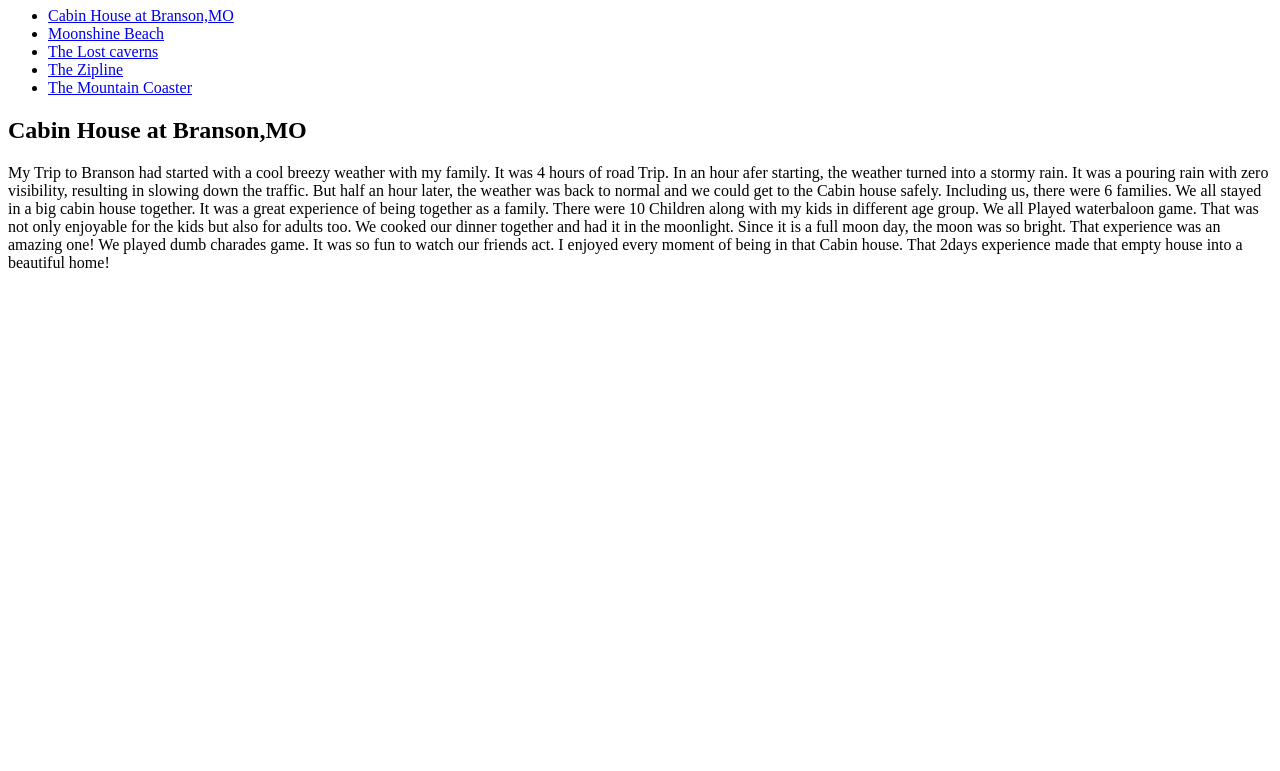
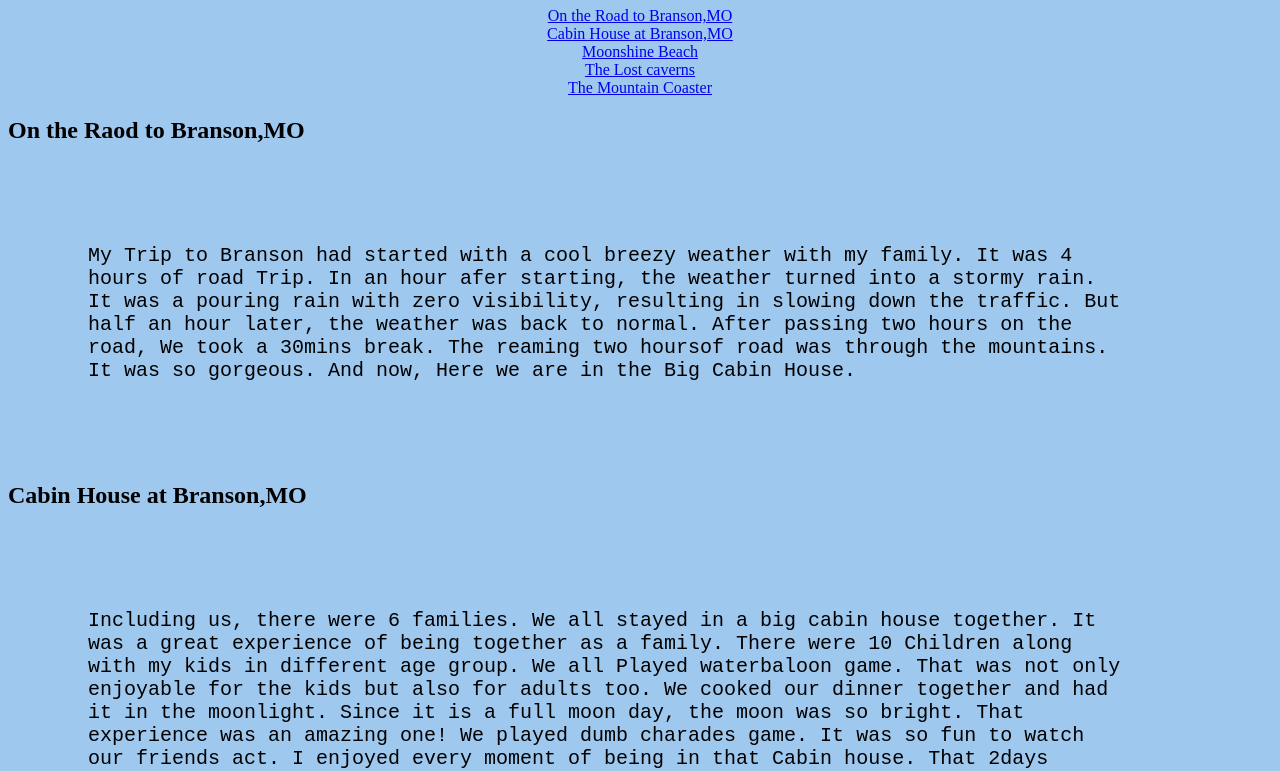
Before and after one commit to LaunchCodeAllhubs/js-assignment-4-html-me-something-gomathiraja83, a website: page index.html in a window 1280 px wide. Shown: the part 73-844 px from the top of the page. Before the commit the page ends 800 px from the top, so only its background shows below. Drawn offline with Linux system fonts and the light colour scheme.

Commit message:
all the content part done

```diff
--- a/index.html
+++ b/index.html
@@ -1,15 +1,22 @@
 <!DOCTYPE html>
 <html>
+
 <head>
    <title>My favorite Summer Trip - Gomathi Raja</title>
+   <link rel="stylesheet" href="styles.css">
 </head>
+
 <body>
    <!-- Write your HTML in this file! -->
+
    <header>
 
       <h1>My favorite Summer Trip - Branson,MO</h1>
       <nav>
          <ul>
+            <li>
+               <a href="#On the road">On the Road to Branson,MO</a>
+            </li>
             <li>
                <a href="#Cabin">Cabin House at Branson,MO</a>
             </li>
@@ -20,9 +27,7 @@
             <li>
                <a href="#The Lost">The Lost caverns</a>
             </li>
-      <li>
-         <a href="#The Zipline">The Zipline</a>
-      </li>
+
             <li>
                <a href="#The Mountain">The Mountain Coaster</a>
             </li>
@@ -31,19 +36,60 @@
    </header>
    <main>
       <article>
-      <section>
+         <section> <!-- On the Road Experience -->
+            <a name="Road"></a>
+            <h2>On the Raod to  Branson,MO</h2>
+            <p>
+               My Trip to Branson had started with a cool breezy weather with my family.
+               It was 4 hours of road Trip. In an hour afer starting, the weather turned into a stormy rain.
+               It was a pouring rain with zero visibility, resulting in slowing down the traffic. But half an hour
+               later, the weather was back to normal. After passing two hours on the road, We took a 30mins break. The reaming two hoursof road
+               was through the mountains. It was so gorgeous. And now, Here we are in the Big Cabin House.
+         <section> <!-- Cabin house Experience -->
             <a name="Cabin"></a>
             <h2>Cabin House at Branson,MO</h2>
-         <p>My Trip to Branson had started with a cool breezy weather with my family.
-            It was 4 hours of road Trip. In an hour afer starting, the weather turned into a stormy rain.
-            It was a pouring rain with zero visibility, resulting in slowing down the traffic. But half an hour later, the weather was back to normal and we could get to the Cabin house safely.
-            Including us, there were 6 families.  We all stayed in a big cabin house together. It was a great experience of being together as a family. There were 10 Children along with my kids in different age group.
-            We all Played waterbaloon game. That was not only enjoyable for the kids but also for adults too. We cooked our dinner together and had it in the moonlight. Since it is a full moon day, the moon was so bright.
-            That experience was an amazing one! We played dumb charades game. It was so fun to watch our friends act. I enjoyed every moment of being in that Cabin house. That 2days experience made that empty house into a beautiful home!
+            <p>
+               Including us, there were 6 families. We all stayed in a big cabin house together. It was a great
+               experience of being together as a family. There were 10 Children along with my kids in different age
+               group.
+               We all Played waterbaloon game. That was not only enjoyable for the kids but also for adults too. We
+               cooked our dinner together and had it in the moonlight. Since it is a full moon day, the moon was so
+               bright.
+               That experience was an amazing one! We played dumb charades game. It was so fun to watch our friends act.
+               I enjoyed every moment of being in that Cabin house. That 2days experience made that empty house into a
+               beautiful home!
             </p>
+         </section>
+         <section> <!-- Lake beach fun -->
+            <a name="Moonshine"></a>
+            <h2>Moonshine Beach</h2>
+            <p> The Moonshine beach at Branson is so cool. The water is not so deep and perfect for get into that. We all got into the water and enjoyed the
+               beautiful nature. We were splashing the water with each other and played some water games. It was a memorable experience.
+            </p>
+            <img src ="images/moonshinebeach.jpg" alt = "Moonshine Beach at Branson,MO">
+         </section>
+         <section> <!-- The mesmerizing Lost Caverns -->
+            <a name="The Lost"></a>
+            <h2>The Lost Caverns</h2>
+            <p>
+               The Lost Caverns is a mesmerizing place. We drove a golf cart in the entire tour. that cavern was filled with lot of beautiful
+               waterfalls and sceneries. The caverns itself has gorgeous waterfalls inside the cave. There is no word to explain its beauty.
+               We entirely loved it!
+            </p>
+         </section>
+         <section> <!-- The Thrilling Mountain Coaster -->
+            <a name="The Mountain"></a>
+            <h2>The Mountain Coaster</h2>
+            <p>
+               I am not a ride lover. But when I saw this mountain coaster,
+               I was thinking like its a simple one and I hopped on it alone. .
+               In the beginning, It was taking me up slowly, I was enjoying the way up of the mountain. Once it reached the top, then the
+               party started. The speed and height made me little panic. I was just hanging on till it reached the destination point. It was definitely thrilling!
 
+            </p>
          </section>
       </article>
    </main>
 </body>
+
 </html>
--- a/styles.css
+++ b/styles.css
@@ -1 +1,39 @@
 /* Write your CSS here! */
+
+body
+  {
+    background-color: rgb(159, 200, 238);
+
+  }
+  h1
+  {
+    color: white;
+    text-align: center;
+    font-family: 'Algerian';
+  }
+  nav ul
+  {
+    text-align: center;
+    padding: 0;
+  }
+
+  ul
+  {
+    display: block;
+    list-style-type: disc;
+    margin-block-start: 1em;
+    margin-block-end: 1em;
+    margin-inline-start: 0px;
+    margin-inline-end: 0px;
+    padding-inline-start: 40px;
+  }
+
+
+  p {
+    margin-top: 100px;
+    margin-bottom: 100px;
+    margin-right: 150px;
+    margin-left: 80px;
+    font-family: 'Courier New', Courier, monospace ;
+    font-size: 20px;
+  }
```
Also changed, not shown: images/moonshinebeach.jpeg (added). Lines whose indentation alone changed are shown as unchanged.
